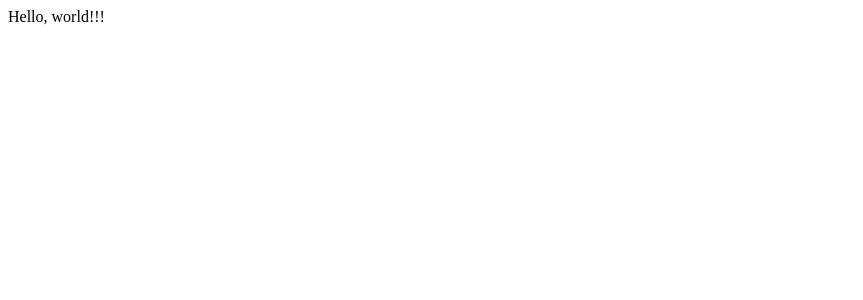
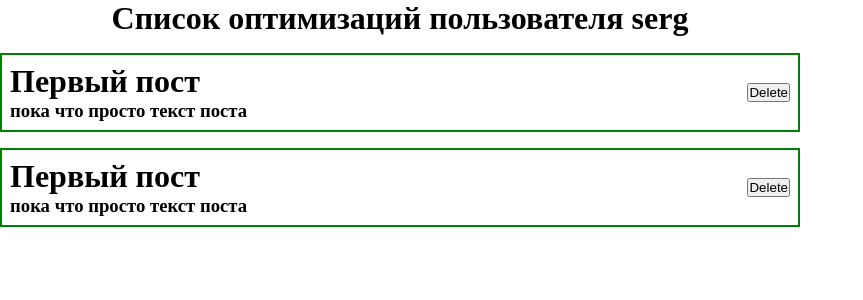
Before and after one commit to Osa-sergey/Diploma, a React (Create React App) app in the folder client/: page / in a window 1280 px wide. Shown: the top 300 px of the page, without its empty margins (0-863 px from the left). Built offline with nearby package versions, Linux system fonts and the light colour scheme.

Commit message:
добавил лист постов с простой структурой

```diff
--- a/client/src/App.tsx
+++ b/client/src/App.tsx
@@ -1,8 +1,15 @@
-import React from "react";
+import React, {useState} from "react";
+import './styles/App.css';
+import PostList from "./components/PostList";
+
 function App() {
+    const [posts, setPosts] = useState([
+        {post:{id: 1, title: "Первый пост", body: "пока что просто текст поста"}},
+        {post:{id: 2, title: "Первый пост", body: "пока что просто текст поста"}}
+    ])
   return (
     <div className="App">
-
+       <PostList postList={posts} name={"serg"}/>
     </div>
   );
 }
--- /dev/null
+++ b/client/src/components/PostItem.tsx
@@ -0,0 +1,22 @@
+import React from 'react';
+import IPost from "../interfaces/IPost";
+
+const PostItem = (item: IPost) => {
+    return (
+        <div className="post">
+            <div className="post_content">
+                <h1>
+                    <strong>{item.post.title}</strong>
+                </h1>
+                <div>
+                    <h3>{item.post.body}</h3>
+                </div>
+            </div>
+            <div className="post_button">
+                <button>Delete</button>
+            </div>
+        </div>
+    );
+};
+
+export default PostItem;
--- /dev/null
+++ b/client/src/components/PostList.tsx
@@ -0,0 +1,20 @@
+import React from 'react';
+import IPostList from "../interfaces/IPostList";
+import PostItem from "./PostItem";
+
+const PostList = ({postList, name}: IPostList) => {
+    return (
+        <div>
+            <div className="post_list_header">
+                <h1>Список оптимизаций пользователя {name}</h1>
+            </div>
+            {
+                postList.map((post) =>
+                    <PostItem post={post.post} key={post.post.id}/>
+                )
+            }
+        </div>
+    );
+};
+
+export default PostList;
--- a/client/src/index.tsx
+++ b/client/src/index.tsx
@@ -1,12 +1,13 @@
-import React from 'react';
-import ReactDOM from 'react-dom';
+import { createRoot } from 'react-dom/client';
+import { StrictMode } from 'react';
 import App from './App';
 
-ReactDOM.render(
-  <React.StrictMode>
-    <div>
-        Hello, world!!!
-    </div>
-  </React.StrictMode>,
-  document.getElementById('root')
+const container = document.getElementById('root');
+const root = createRoot(container as HTMLElement);
+const app = (
+    <StrictMode>
+        <App />
+    </StrictMode>
 );
+
+root.render(app);
--- /dev/null
+++ b/client/src/interfaces/IPost.tsx
@@ -0,0 +1,8 @@
+interface IPost {
+    post:{
+        title: string;
+        body: string;
+        id: number
+    }
+}
+export default IPost;
--- /dev/null
+++ b/client/src/interfaces/IPostList.tsx
@@ -0,0 +1,7 @@
+import IPost from "./IPost";
+
+interface IPostList {
+    postList: IPost[];
+    name: string;
+}
+export default IPostList;
--- /dev/null
+++ b/client/src/styles/App.css
@@ -0,0 +1,23 @@
+* {
+    margin: 0;
+    padding: 0;
+    box-sizing: border-box;
+}
+
+#root {
+    display: flex;
+}
+
+.post_list_header {
+    text-align: center;
+}
+
+.post {
+    display: flex;
+    padding: 8px;
+    border: 2px solid green;
+    margin-top: 16px;
+    justify-content: space-between;
+    align-items: center;
+    width: 800px;
+}
```
